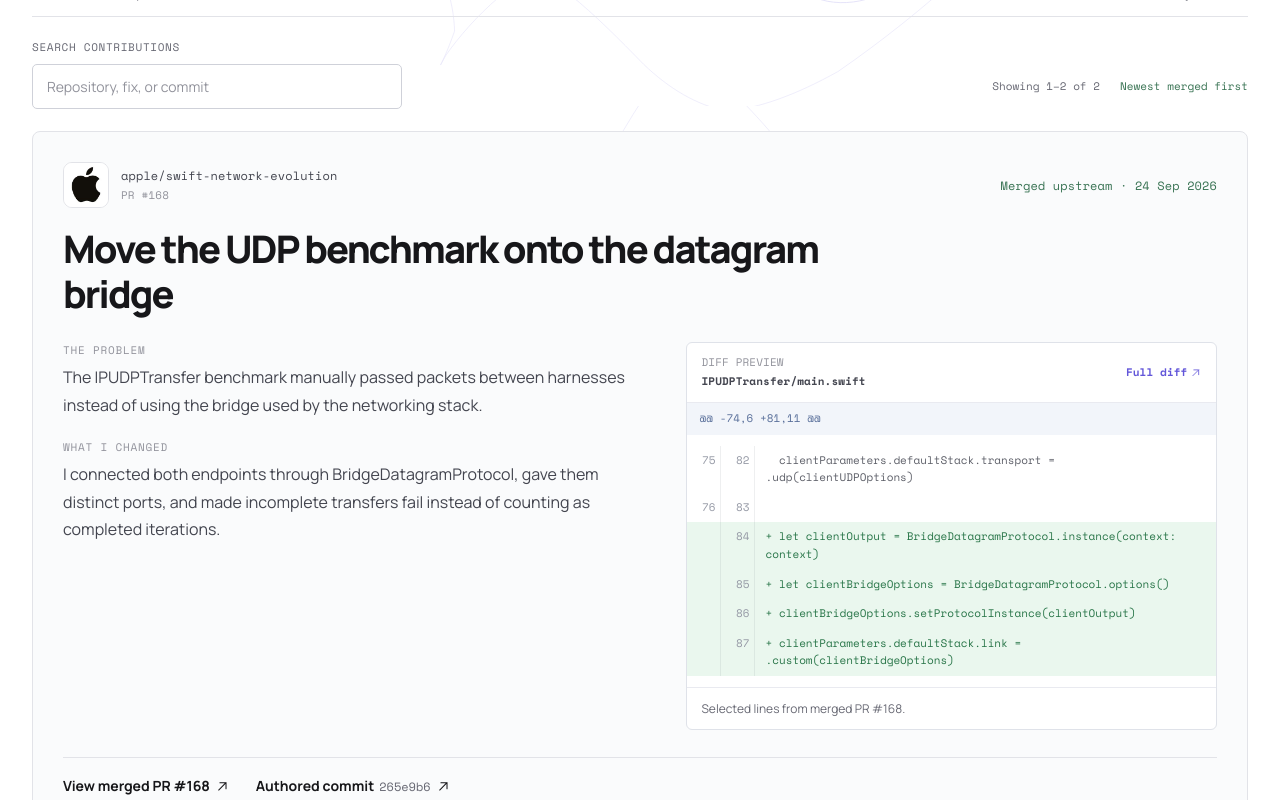
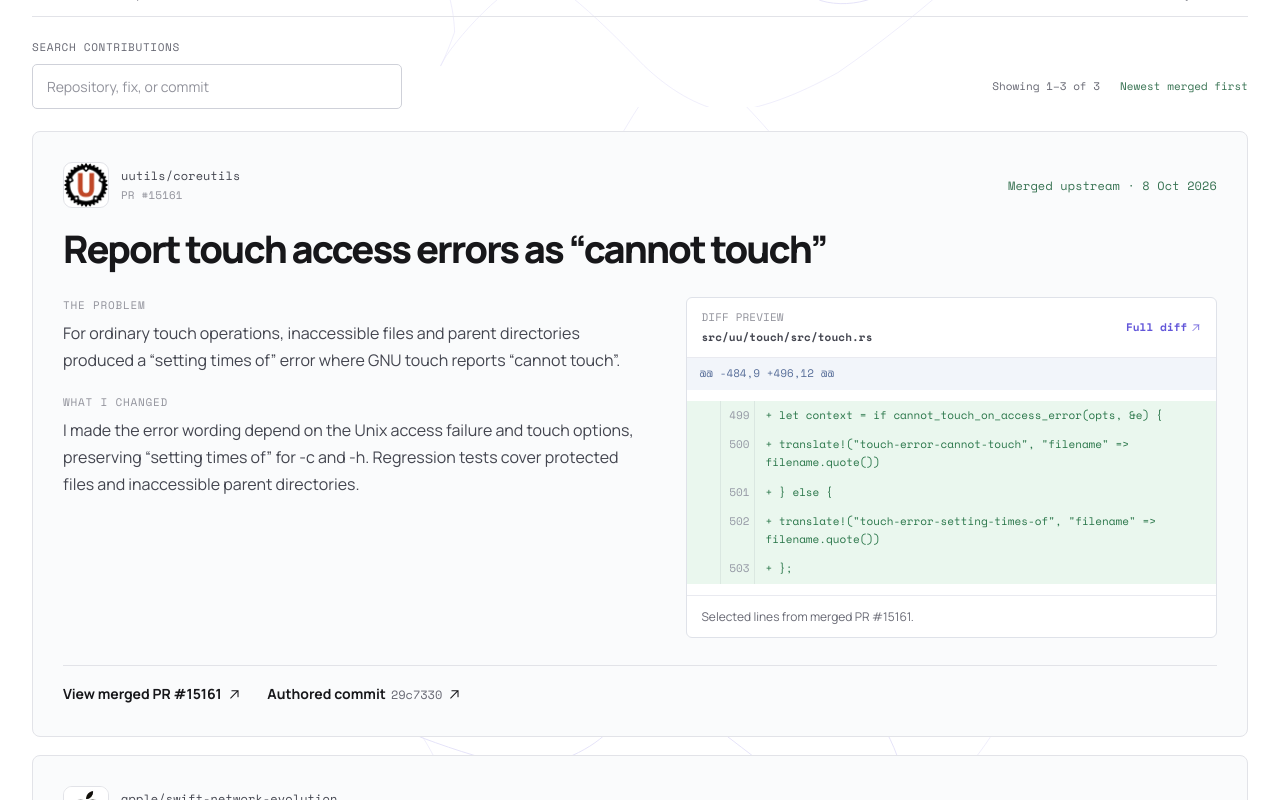
Before and after one commit to danielsyauqi/danielsyauqi-portfolio, a Next.js app: page /contributions in a window 1280 px wide. Shown: the part 700-1500 px from the top of the page. Built offline with nearby package versions, Linux system fonts and the light colour scheme.

Commit message:
Add coreutils touch contribution

```diff
--- a/src/app/contributions/page.tsx
+++ b/src/app/contributions/page.tsx
@@ -4,6 +4,43 @@ import { ArrowIcon } from "@/components/ArrowIcon";
 import { ContributionsExplorer } from "@/components/ContributionsExplorer";
 
 const contributions = [
+  {
+    repository: "uutils/coreutils",
+    ownerName: "Uutils",
+    ownerLogo: "/media/contributions/uutils.png",
+    pullNumber: 15161,
+    date: "8 Oct 2026",
+    dateTime: "2026-10-08T20:09:10Z",
+    title: "Report touch access errors as “cannot touch”",
+    problem:
+      'For ordinary touch operations, inaccessible files and parent directories produced a “setting times of” error where GNU touch reports “cannot touch”.',
+    change:
+      'I made the error wording depend on the Unix access failure and touch options, preserving “setting times of” for -c and -h. Regression tests cover protected files and inaccessible parent directories.',
+    file: "src/uu/touch/src/touch.rs",
+    diffHunk: "@@ -484,9 +496,12 @@",
+    diffLines: [
+      {
+        kind: "added",
+        newLine: 499,
+        code: "let context = if cannot_touch_on_access_error(opts, &e) {",
+      },
+      {
+        kind: "added",
+        newLine: 500,
+        code: 'translate!("touch-error-cannot-touch", "filename" => filename.quote())',
+      },
+      { kind: "added", newLine: 501, code: "} else {" },
+      {
+        kind: "added",
+        newLine: 502,
+        code: 'translate!("touch-error-setting-times-of", "filename" => filename.quote())',
+      },
+      { kind: "added", newLine: 503, code: "};" },
+    ],
+    pullRequest: "https://github.com/uutils/coreutils/pull/15161",
+    commit: "https://github.com/uutils/coreutils/pull/15161/commits/29c7330080ecb44062779a67d53638669d005e1f",
+    shortCommit: "29c7330",
+  },
   {
     repository: "apple/container",
     ownerName: "Apple",
```
Also changed, not shown: public/media/contributions/uutils.png (added).
